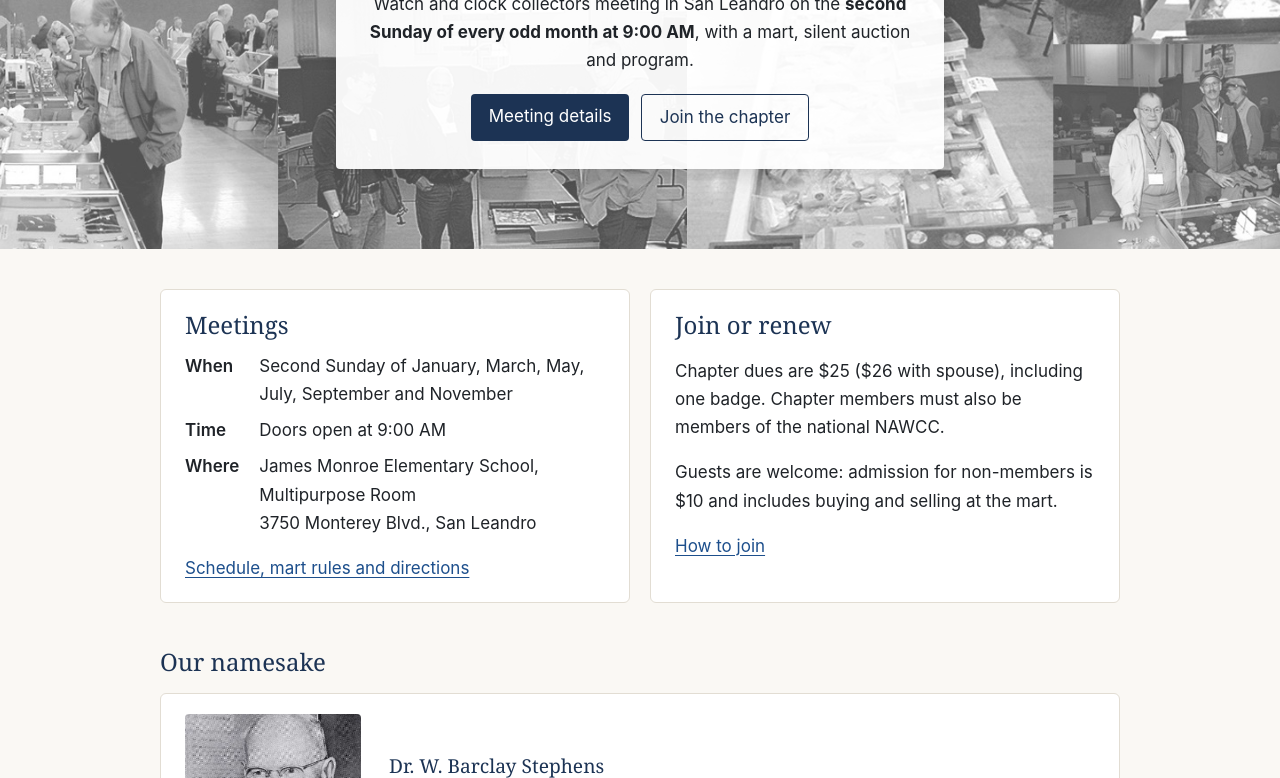
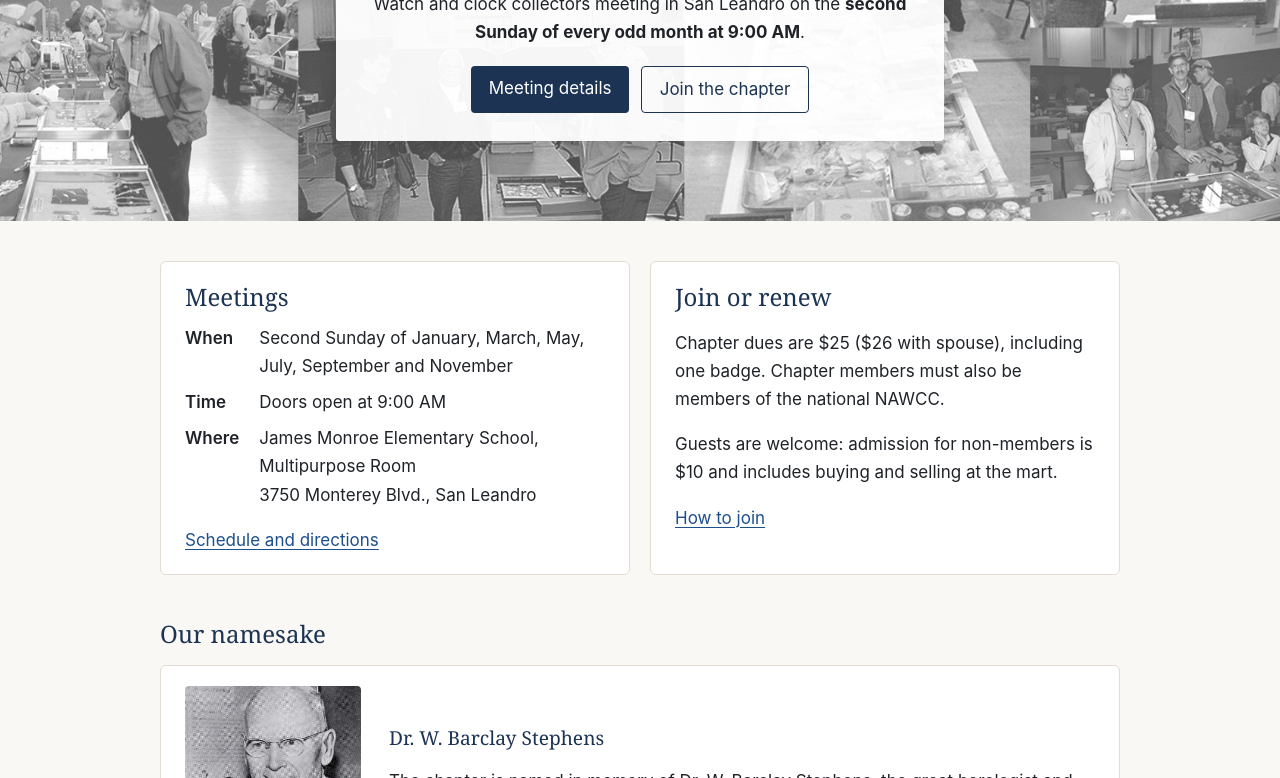
Before and after one commit to SF-Chapter-5-NAWCC/sfchapter5-site, a plain HTML site: page public/index.html in a window 1280 px wide. Shown: the part 332-1110 px from the top of the page. Drawn offline with Linux system fonts and the light colour scheme.

Commit message:
A few updates.

```diff
--- a/public/index.html
+++ b/public/index.html
@@ -33,7 +33,7 @@
     <div class="hero-panel">
       <p class="kicker">National Association of Watch &amp; Clock Collectors</p>
       <h1>Dr. W. Barclay Stephens Memorial SF Chapter 5</h1>
-      <p>Watch and clock collectors meeting in San Leandro on the <strong>second Sunday of every odd month at 9:00 AM</strong>, with a mart, silent auction and program.</p>
+      <p>Watch and clock collectors meeting in San Leandro on the <strong>second Sunday of every odd month at 9:00 AM</strong>.</p>
       <div class="actions">
         <a class="button" href="meetings/">Meeting details</a>
         <a class="button secondary" href="membership/">Join the chapter</a>
@@ -53,7 +53,7 @@
           <dt>Where</dt>
           <dd>James Monroe Elementary School, Multipurpose Room<br>3750 Monterey Blvd., San Leandro</dd>
         </dl>
-        <p><a href="meetings/">Schedule, mart rules and directions</a></p>
+        <p><a href="meetings/">Schedule and directions</a></p>
       </section>
       <section class="card">
         <h2>Join or renew</h2>
```
Also changed, not shown: public/about/index.html (+1 -1 lines), public/meetings/index.html (+2 -3 lines).
